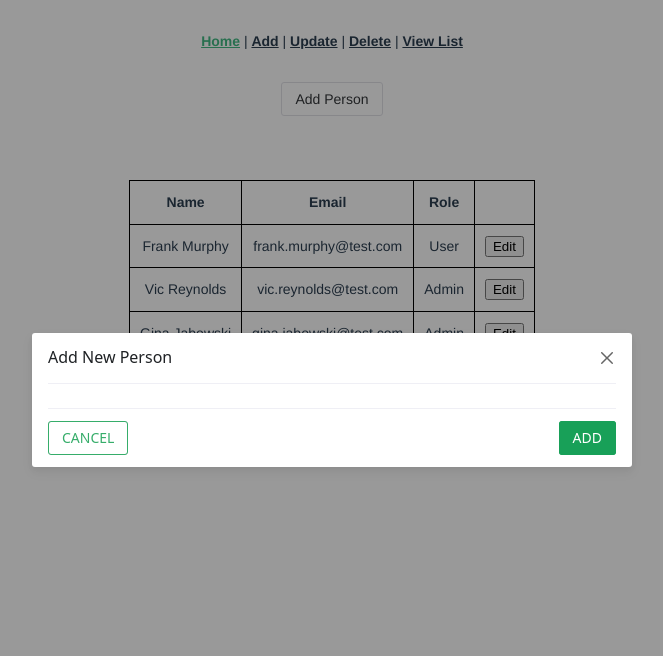
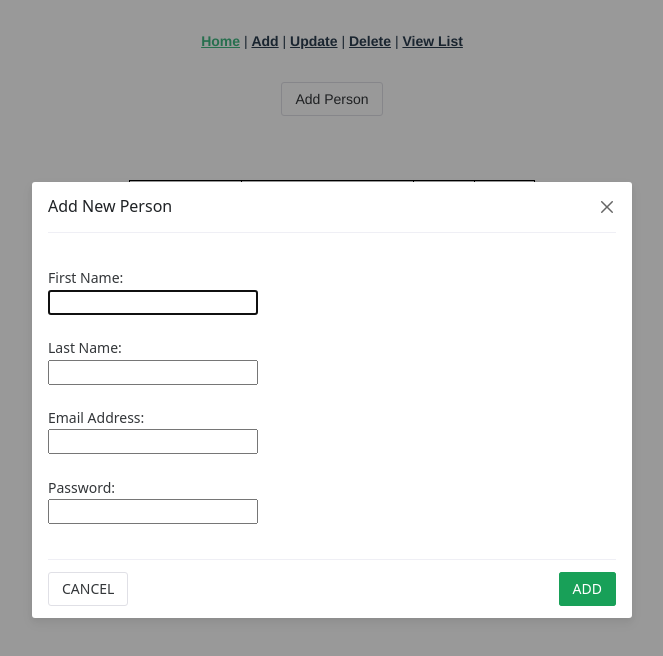
Before and after one commit to pauljor1499/vue-crud, a Vue app: page / in a window 1280 px wide. Both pictures are taken after a click on the button "Add Person". Shown: the top 656 px of the page, without its empty margins (308-971 px from the left). Built offline with nearby package versions, Linux system fonts and the light colour scheme.

Commit message:
set textfield validation

```diff
--- a/src/components/add_new_person/Form.vue
+++ b/src/components/add_new_person/Form.vue
@@ -1,7 +1,69 @@
-<template></template>
+<template>
+  <div>
+    <span v-if="msg.email" style="color: red">{{ msg.email }}</span
+    ><br />
+    <span v-if="msg.password" style="color: red">{{ msg.password }}</span>
+
+    <n-form>
+      <label for="firstname">First Name:</label><br />
+      <input type="text" v-model="firstname" required />
+      <br /><br />
+
+      <label for="lastname">Last Name:</label><br />
+      <input type="text" v-model="lastname" required />
+      <br /><br />
+
+      <label for="email">Email Address:</label><br />
+      <input type="text" v-model="email" required /> <br />
+      <br />
+
+      <label for="password">Password:</label><br />
+      <input type="text" v-model="password" required /><br />
+      <br />
+    </n-form>
+  </div>
+</template>
 
 <script>
 export default {
-  setup() {},
+  name: "Test",
+  data() {
+    return {
+      firstname: "",
+      lastname: "",
+      email: "",
+      password: "",
+      msg: [],
+    };
+  },
+  watch: {
+    email(value) {
+      // binding this to the data value in the email input
+      this.email = value;
+      this.validateEmail(value);
+    },
+    password(value) {
+      this.password = value;
+      this.validatePassword(value);
+    },
+  },
+  methods: {
+    validateEmail(value) {
+      if (/^\w+([\.-]?\w+)*@\w+([\.-]?\w+)*(\.\w{2,3})+$/.test(value)) {
+        this.msg["email"] = "";
+      } else {
+        this.msg["email"] = "Invalid Email Address";
+      }
+    },
+    validatePassword(value) {
+      let difference = 8 - value.length;
+      if (value.length < 8) {
+        this.msg["password"] =
+          "Must be 8 characters! " + difference + " characters left";
+      } else {
+        this.msg["password"] = "";
+      }
+    },
+  },
 };
 </script>
--- /dev/null
+++ b/src/components/add_new_person/Form2.vue
@@ -0,0 +1,120 @@
+<template>
+  <div id="visa">
+    <form>
+      <label for="full name">Full Name:</label><br />
+      <input type="text" v-model="name" required />
+      <br /><br />
+
+      <label for="email">Email Address:</label><br />
+      <input type="text" v-model="email" required /> <br />
+      <span v-if="msg.email" style="color: red">{{ msg.email }}</span>
+      <br />
+
+      <label for="password">Password:</label><br />
+      <input type="text" v-model="password" required /><br />
+      <span v-if="msg.password" style="color: red">{{ msg.password }}</span>
+      <br />
+
+      <label for="twitter">Twitter Handle:</label><br />
+      <input type="text" v-model="twitter" required />
+    </form>
+  </div>
+</template>
+
+<script>
+import { computed, defineComponent, ref } from "@vue/runtime-core";
+
+export default defineComponent({
+  name: "Test",
+  setup() {
+    let name = ref("");
+    let password = ref("");
+    let email = ref("");
+    let msg = ref([]);
+    let twitter = ref("");
+
+    const count = computed(() => validateEmail(), validatePassword());
+
+    // const currentContextTasks = computed(() => {
+    //   email(value)(() => {
+    //     this.email = value;
+    //     this.validateEmail(value);
+    //   });
+
+    //   password(value)(() => {
+    //     this.password = value;
+    //     this.validatePassword(value);
+    //   });
+    // });
+
+    const validateEmail = function () {
+      if (/^\w+([\.-]?\w+)*@\w+([\.-]?\w+)*(\.\w{2,3})+$/.test(email(value))) {
+        this.msg["email"] = "";
+      } else {
+        this.msg["email"] = "Invalid Email Address";
+      }
+    };
+
+    function validatePassword() {
+      let difference = 8 - password(value).length;
+      if (password(value).length < 8) {
+        this.msg["password"] =
+          "Must be 8 characters! " + difference + " characters left";
+      } else {
+        this.msg["password"] = "";
+      }
+    }
+
+    return {
+      name,
+      password,
+      email,
+      msg,
+      twitter,
+      currentContextTasks,
+      validateEmail,
+      validatePassword,
+      count,
+    };
+  },
+
+  // data() {
+  //   return {
+  //     name: "",
+  //     password: "",
+  //     email: "",
+  //     msg: [],
+  //     twitter: "",
+  //   };
+  // },
+  // watch: {
+  //   email(value) {
+  //     // binding this to the data value in the email input
+  //     this.email = value;
+  //     this.validateEmail(value);
+  //   },
+  //   password(value) {
+  //     this.password = value;
+  //     this.validatePassword(value);
+  //   },
+  // },
+  // methods: {
+  //   validateEmail(value) {
+  //     if (/^\w+([\.-]?\w+)*@\w+([\.-]?\w+)*(\.\w{2,3})+$/.test(value)) {
+  //       this.msg["email"] = "";
+  //     } else {
+  //       this.msg["email"] = "Invalid Email Address";
+  //     }
+  //   },
+  //   validatePassword(value) {
+  //     let difference = 8 - value.length;
+  //     if (value.length < 8) {
+  //       this.msg["password"] =
+  //         "Must be 8 characters! " + difference + " characters left";
+  //     } else {
+  //       this.msg["password"] = "";
+  //     }
+  //   },
+  // },
+});
+</script>
--- a/src/views/DeletePerson.vue
+++ b/src/views/DeletePerson.vue
@@ -1,13 +1,17 @@
 <template>
   <div class="delete">
     <h1>Delete Person</h1>
-    <Sample />
+    <Form2 />
   </div>
 </template>
 
 <script>
+import Form2 from "../components/add_new_person/Form2.vue";
+
 export default {
   name: "Delete",
-  components: {},
+  components: {
+    Form2,
+  },
 };
 </script>
```
